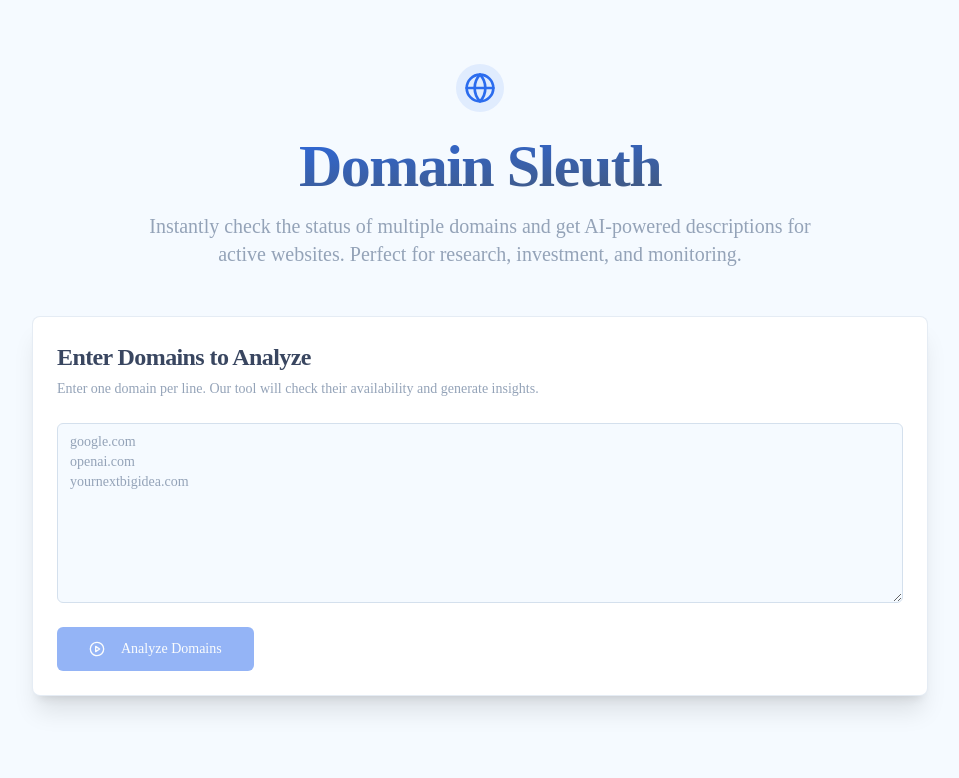
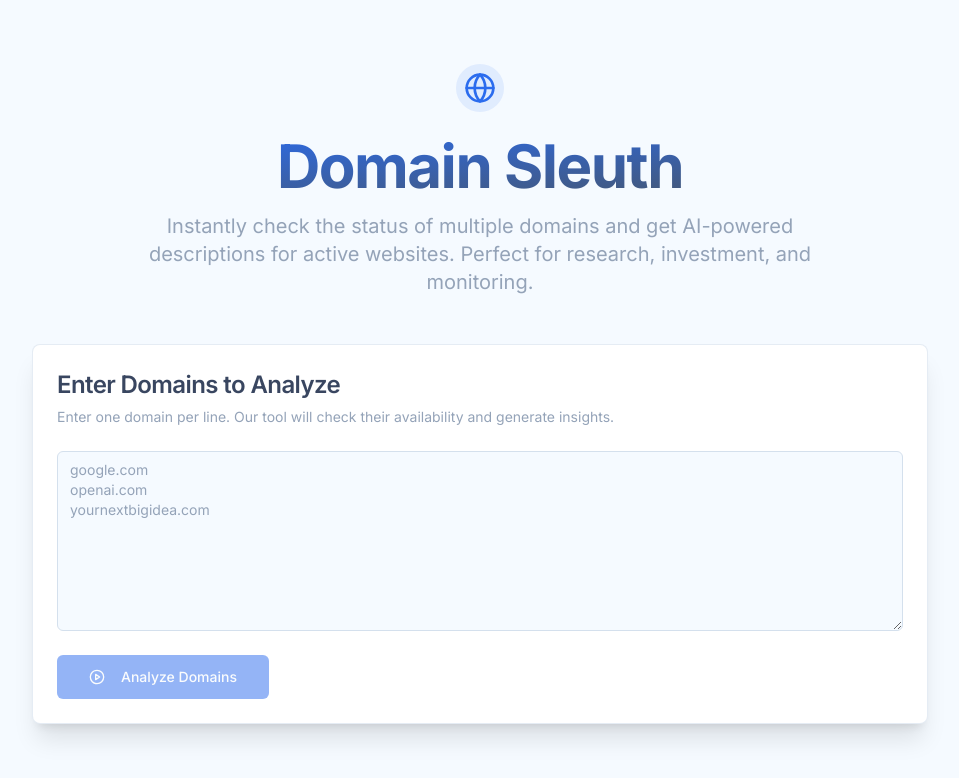
Before and after one commit to Bimix12/domainstatus, a Next.js app: page / in a window 1280 px wide. Shown: the top 778 px of the page, without its empty margins (160-1119 px from the left). Built offline with nearby package versions, Linux system fonts and the light colour scheme; what @genkit-ai/googleai, genkit would draw is missing.

Commit message:
Update layout.tsx

```diff
--- a/src/app/layout.tsx
+++ b/src/app/layout.tsx
@@ -1,6 +1,12 @@
 import type {Metadata} from 'next';
+import { Inter } from 'next/font/google'
 import './globals.css';
 import { Toaster } from "@/components/ui/toaster";
+
+const inter = Inter({
+  subsets: ['latin'],
+  variable: '--font-sans',
+})
 
 export const metadata: Metadata = {
   title: 'Domain Sleuth',
@@ -13,13 +19,8 @@
   children: React.ReactNode;
 }>) {
   return (
-    <html lang="en">
-      <head>
-        <link rel="preconnect" href="https://fonts.googleapis.com" />
-        <link rel="preconnect" href="https://fonts.gstatic.com" crossOrigin="anonymous" />
-        <link href="https://fonts.googleapis.com/css2?family=Inter:wght@400;500;600;700&display=swap" rel="stylesheet"></link>
-      </head>
-      <body className="font-body antialiased">
+    <html lang="en" className={inter.variable}>
+      <body className="font-sans antialiased">
         {children}
         <Toaster />
       </body>
```
